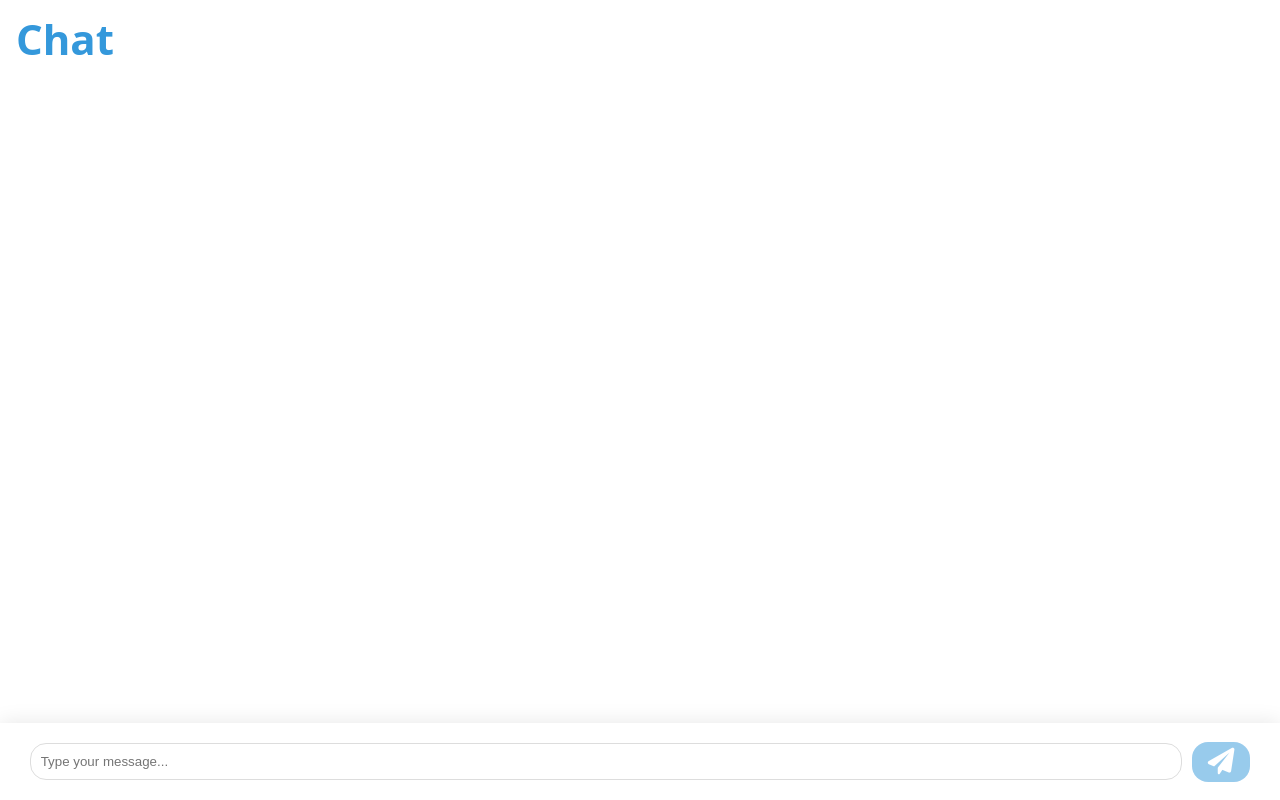
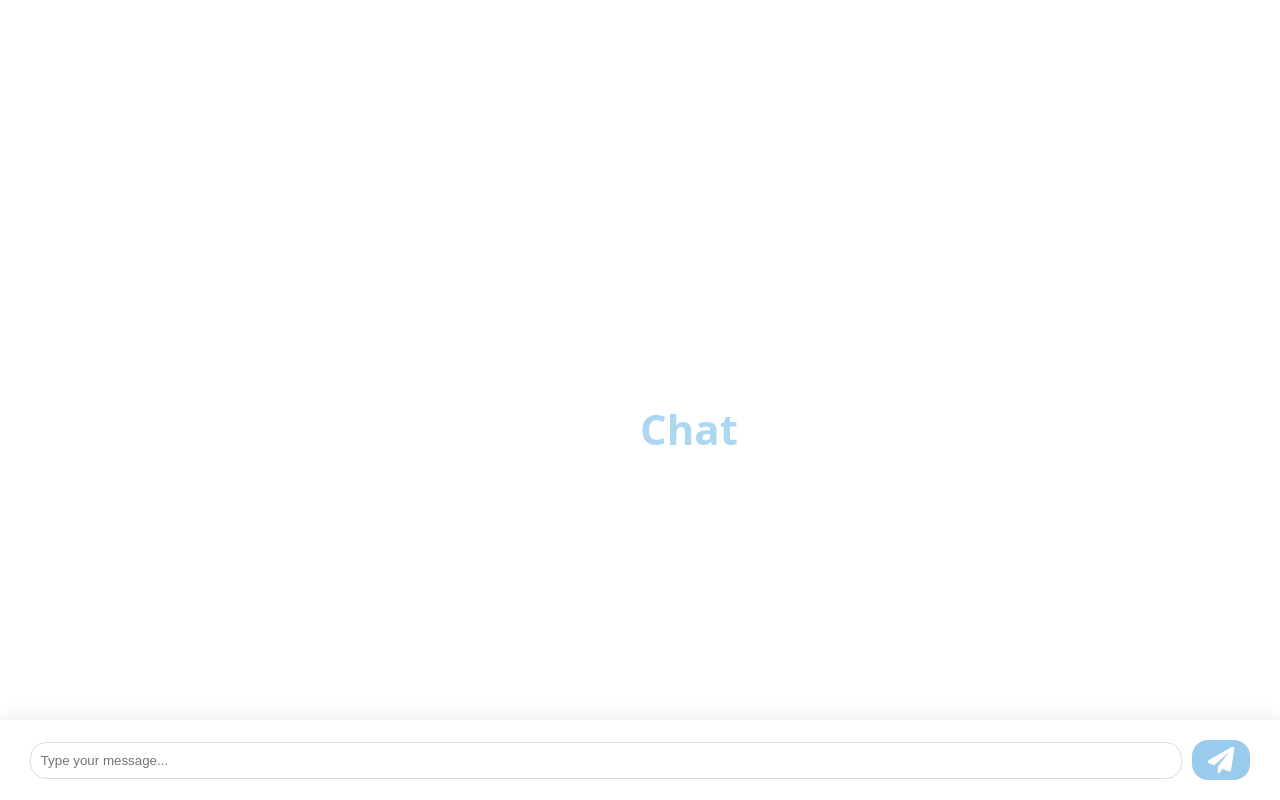
Before and after one commit to rpydm/chat, a plain HTML site: page index.html in a window 1280 px wide. Drawn offline with Linux system fonts and the light colour scheme.

Commit message:
replace title position

```diff
--- a/index.html
+++ b/index.html
@@ -12,7 +12,7 @@
 </head>
 <body>
   <div id="chatContainer">
-    <div class="header">
+    <div class="background-container">
       <div class="title">Chat</div>
     </div>
     <div id="message"></div>
--- a/src/css/style.css
+++ b/src/css/style.css
@@ -2,15 +2,14 @@ body {
     font-family: 'Arial', sans-serif;
     margin: 0;
     padding: 0;
-    display: flex;
-    flex-direction: column;
     align-items: center;
     justify-content: center;
 }
 
-.header {
-    width: 100%;
-    height: 8vh;
+.background-container {
+    position: fixed;
+    top: 50%;
+    left: 50%;
 }
 
 .title {
@@ -18,9 +17,8 @@ body {
     font-weight: bold;
     font-size: 42px;
     color: #3498db;
-    padding: 10px 16px;
-    magine: 0 auto;
-    width: 100v;
+    tansform: translate(-50%, -50%);
+    opacity: 0.4;
 }
 
 #chatContainer {
@@ -44,10 +42,12 @@ body {
     display: flex;
     position: absolute;
     bottom: 0;
+    background: #fff;
     width: 100%;
     justify-content: center;
     align-items: center;
     box-shadow: 0 0 20px rgba(0, 0, 0, 0.1);
+    height: 10vh;
 }
 
 #userInput {
--- a/src/js/scripts.js
+++ b/src/js/scripts.js
@@ -27,7 +27,7 @@ function appendMessage(sender, message, isUser = false, imagePath = null) {
   let messageContent = '';
   if (!isUser) {
     const iconSrc = isUser ? userIconImgPath : catIconImgPath;
-    messageContent = `<img src="${iconSrc}" alt="Icon Image" class="icon">`;
+    messageContent = `<a href="pages/cat_detail.html"><img src="${iconSrc}" alt="Icon Image" class="icon"></a>`;
   }
 
   if (imagePath) {
```
Also changed, not shown: pages/cat_detail.html (added, +28 -0 lines).
